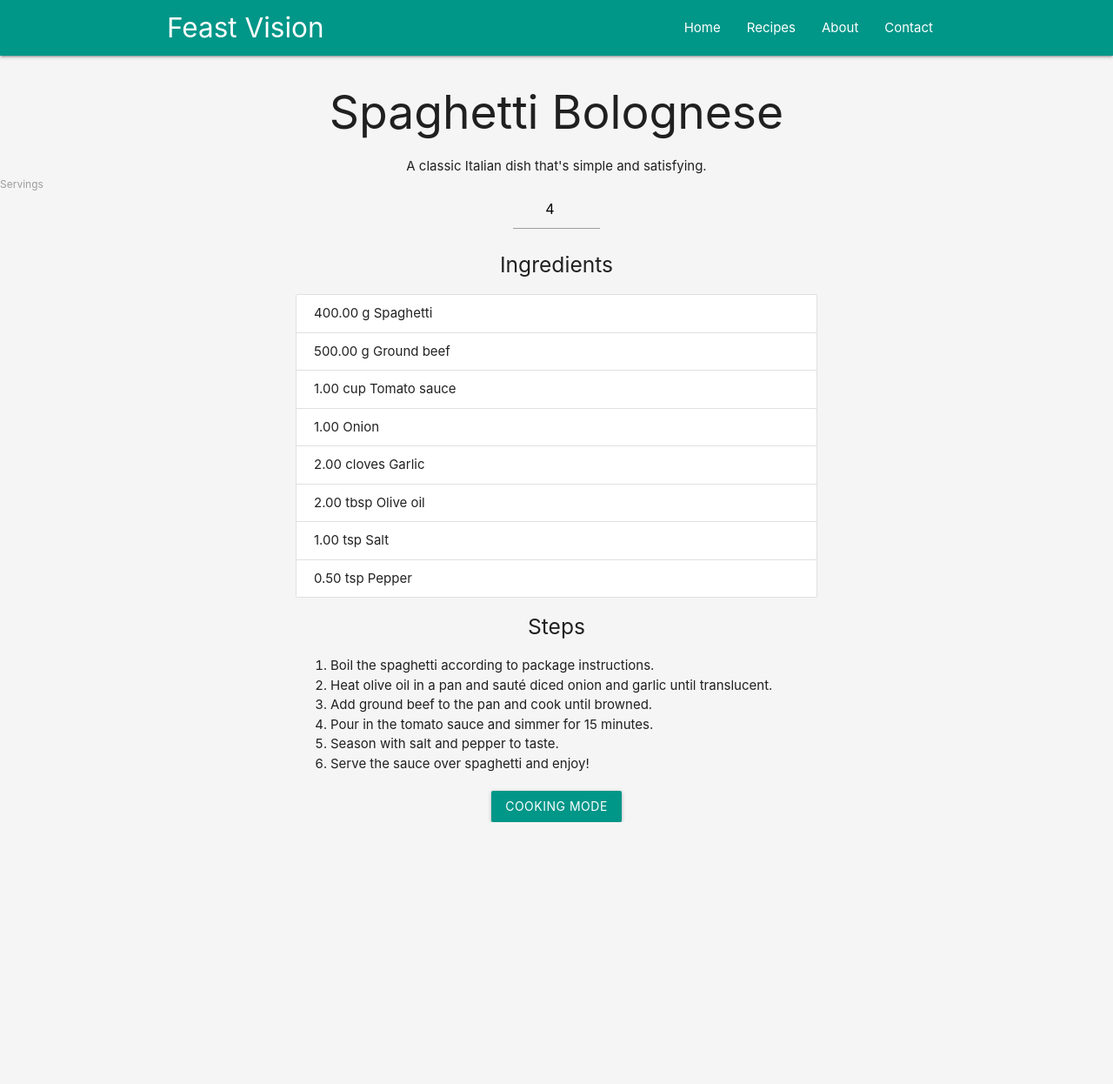
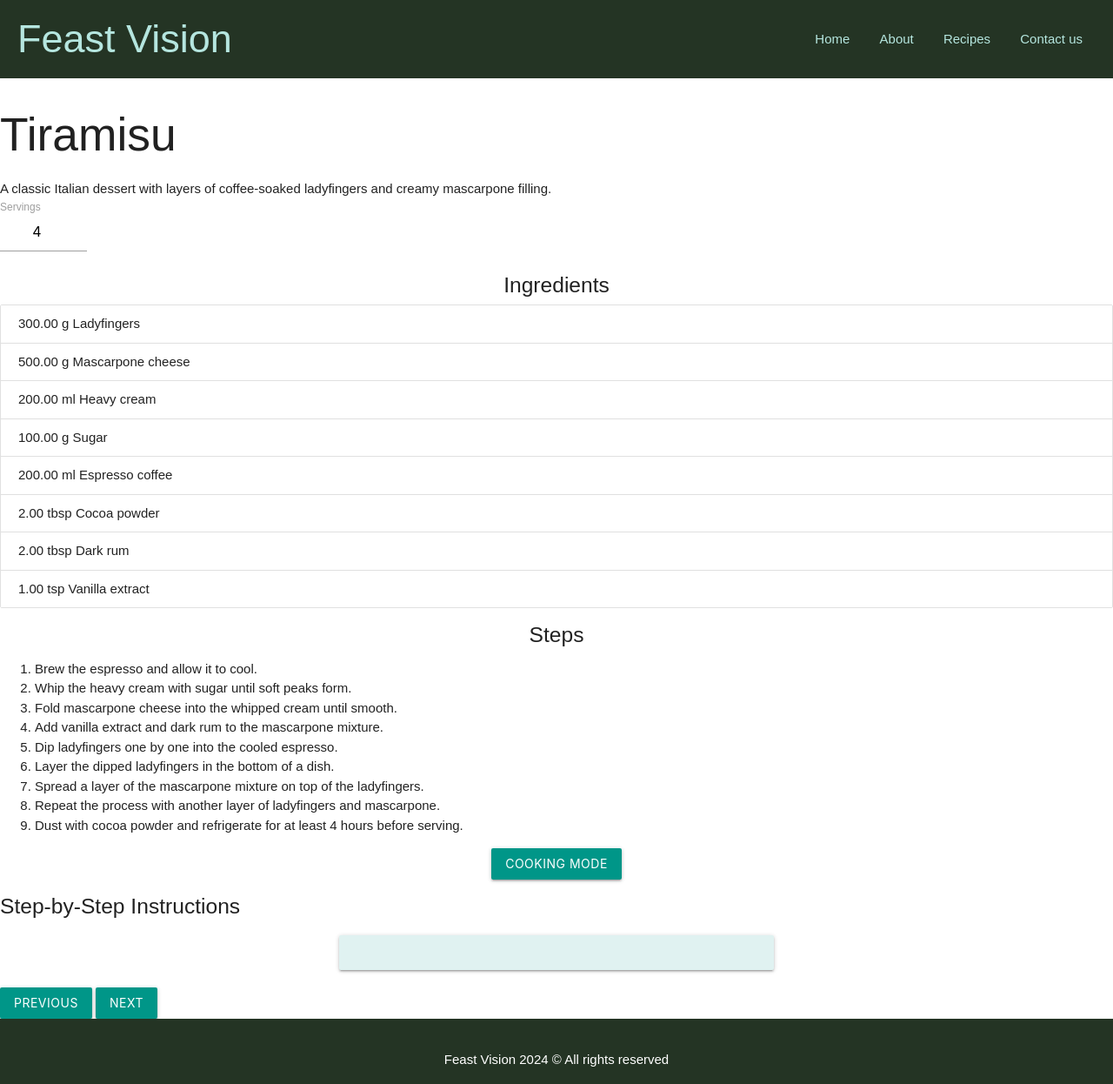
Before and after one commit to n-aantaa/feastvision, a website: page pages/recipe-details.html in a window 1280 px wide. Shown: the whole page at 87% size. Before the commit the page ends 945 px from the top, so only its background shows below. Drawn offline with nearby package versions, Linux system fonts and the light colour scheme.

Commit message:
final project

```diff
--- /dev/null
+++ b/js/details.js
@@ -0,0 +1,100 @@
+document.addEventListener('DOMContentLoaded', function () {
+    const recipe = {
+        title: 'Tiramisu',
+        description: 'A classic Italian dessert with layers of coffee-soaked ladyfingers and creamy mascarpone filling.',
+        ingredients: [
+            { name: 'Ladyfingers', quantity: 300, unit: 'g' },
+            { name: 'Mascarpone cheese', quantity: 500, unit: 'g' },
+            { name: 'Heavy cream', quantity: 200, unit: 'ml' },
+            { name: 'Sugar', quantity: 100, unit: 'g' },
+            { name: 'Espresso coffee', quantity: 200, unit: 'ml' },
+            { name: 'Cocoa powder', quantity: 2, unit: 'tbsp' },
+            { name: 'Dark rum', quantity: 2, unit: 'tbsp' },
+            { name: 'Vanilla extract', quantity: 1, unit: 'tsp' }
+        ],
+        steps: [
+            'Brew the espresso and allow it to cool.',
+            'Whip the heavy cream with sugar until soft peaks form.',
+            'Fold mascarpone cheese into the whipped cream until smooth.',
+            'Add vanilla extract and dark rum to the mascarpone mixture.',
+            'Dip ladyfingers one by one into the cooled espresso.',
+            'Layer the dipped ladyfingers in the bottom of a dish.',
+            'Spread a layer of the mascarpone mixture on top of the ladyfingers.',
+            'Repeat the process with another layer of ladyfingers and mascarpone.',
+            'Dust with cocoa powder and refrigerate for at least 4 hours before serving.'
+        ]
+    };
+
+    const recipeTitle = document.getElementById('recipe-title');
+    const recipeDescription = document.getElementById('recipe-description');
+    const ingredientsList = document.getElementById('ingredients-list');
+    const stepsList = document.getElementById('steps-list');
+    const portionInput = document.getElementById('portion-input');
+    const cookingMode = document.getElementById('cooking-mode');
+    const toggleCookingMode = document.getElementById('toggle-cooking-mode');
+    const currentStepCard = document.getElementById('current-step');
+    const prevStepButton = document.getElementById('prev-step');
+    const nextStepButton = document.getElementById('next-step');
+
+    recipeTitle.textContent = recipe.title;
+    recipeDescription.textContent = recipe.description;
+
+    function renderIngredients(servings) {
+        ingredientsList.innerHTML = '';
+        recipe.ingredients.forEach(ingredient => {
+            const quantity = (ingredient.quantity / 4) * servings;
+            const ingredientHTML = `
+                        <li class="collection-item">
+                            ${quantity.toFixed(2)} ${ingredient.unit} ${ingredient.name}
+                        </li>
+                    `;
+            ingredientsList.insertAdjacentHTML('beforeend', ingredientHTML);
+        });
+    }
+
+    function renderSteps() {
+        stepsList.innerHTML = '';
+        recipe.steps.forEach((step, index) => {
+            const stepHTML = `<li>${step}</li>`;
+            stepsList.insertAdjacentHTML('beforeend', stepHTML);
+        });
+    }
+
+    portionInput.addEventListener('input', () => {
+        const servings = parseInt(portionInput.value, 10);
+        if (!isNaN(servings) && servings > 0) {
+            renderIngredients(servings);
+        }
+    });
+
+    let currentStepIndex = 0;
+
+    function updateCookingStep() {
+        currentStepCard.textContent = recipe.steps[currentStepIndex];
+        prevStepButton.disabled = currentStepIndex === 0;
+        nextStepButton.disabled = currentStepIndex === recipe.steps.length - 1;
+    }
+
+    toggleCookingMode.addEventListener('click', () => {
+        cookingMode.style.display = cookingMode.style.display === 'block' ? 'none' : 'block';
+        currentStepIndex = 0;
+        updateCookingStep();
+    });
+
+    prevStepButton.addEventListener('click', () => {
+        if (currentStepIndex > 0) {
+            currentStepIndex--;
+            updateCookingStep();
+        }
+    });
+
+    nextStepButton.addEventListener('click', () => {
+        if (currentStepIndex < recipe.steps.length - 1) {
+            currentStepIndex++;
+            updateCookingStep();
+        }
+    });
+
+    renderIngredients(4);
+    renderSteps();
+});
--- a/pages/recipe-details.html
+++ b/pages/recipe-details.html
@@ -5,43 +5,23 @@
   <meta name="viewport" content="width=device-width, initial-scale=1.0">
   <title>Recipe Details - Feast Vision</title>
   <link href="https://cdnjs.cloudflare.com/ajax/libs/materialize/1.0.0/css/materialize.min.css" rel="stylesheet">
-  <style>
-    body {
-      background-color: #f5f5f5;
-    }
-    .recipe-header {
-      text-align: center;
-      margin: 20px 0;
-    }
-    .ingredients-list, .steps-list {
-      margin: 20px auto;
-      max-width: 600px;
-    }
-    .cooking-mode {
-      display: none;
-      text-align: center;
-    }
-  </style>
+  <link rel="stylesheet" href="../styles/recipes.css">
 </head>
 <body>
 
-<!-- Navbar -->
-<nav class="teal">
-  <div class="nav-wrapper container">
-    <a href="#" class="brand-logo">Feast Vision</a>
-    <ul class="right hide-on-med-and-down">
-      <li><a href="index.html">Home</a></li>
-      <li><a href="recipes.html">Recipes</a></li>
-      <li><a href="about.html">About</a></li>
-      <li><a href="contact.html">Contact</a></li>
-    </ul>
+<header class="valign-wrapper">
+  <div class="logo left">Feast Vision</div>
+  <div class="menu right">
+    <a href="index.html">Home</a>
+    <a href="about.html">About</a>
+    <a href="recipes.html">Recipes</a>
+    <a href="contact.html">Contact us</a>
   </div>
-</nav>
+</header>
 
-<!-- Recipe Header -->
 <div class="recipe-header">
-  <h2 id="recipe-title">Spaghetti Bolognese</h2>
-  <p id="recipe-description">A classic Italian dish that's simple and satisfying.</p>
+  <h2 id="recipe-title">Tiramisu</h2>
+  <p id="recipe-description">A classic Italian dessert with layers of coffee-soaked ladyfingers and creamy mascarpone filling.</p>
   <div class="input-field">
     <input type="number" id="portion-input" min="1" value="4" style="width: 100px; text-align: center;">
     <label for="portion-input">Servings</label>
@@ -75,112 +55,14 @@
   <button class="btn teal" id="next-step">Next</button>
 </div>
 
+<footer class="page-footer" style="background-color: #243424;">
+  <p class="center">Feast Vision 2024 &copy All rights reserved</p>
+</footer>
+
 <!-- Materialize JS -->
 <script src="https://cdnjs.cloudflare.com/ajax/libs/materialize/1.0.0/js/materialize.min.js"></script>
-<script>
-  document.addEventListener('DOMContentLoaded', function () {
-    // Recipe data
-    const recipe = {
-      title: 'Spaghetti Bolognese',
-      description: 'A classic Italian dish that\'s simple and satisfying.',
-      ingredients: [
-        { name: 'Spaghetti', quantity: 400, unit: 'g' },
-        { name: 'Ground beef', quantity: 500, unit: 'g' },
-        { name: 'Tomato sauce', quantity: 1, unit: 'cup' },
-        { name: 'Onion', quantity: 1, unit: '' },
-        { name: 'Garlic', quantity: 2, unit: 'cloves' },
-        { name: 'Olive oil', quantity: 2, unit: 'tbsp' },
-        { name: 'Salt', quantity: 1, unit: 'tsp' },
-        { name: 'Pepper', quantity: 0.5, unit: 'tsp' }
-      ],
-      steps: [
-        'Boil the spaghetti according to package instructions.',
-        'Heat olive oil in a pan and sauté diced onion and garlic until translucent.',
-        'Add ground beef to the pan and cook until browned.',
-        'Pour in the tomato sauce and simmer for 15 minutes.',
-        'Season with salt and pepper to taste.',
-        'Serve the sauce over spaghetti and enjoy!'
-      ]
-    };
+<script src="../js/details.js">
 
-    // Elements
-    const recipeTitle = document.getElementById('recipe-title');
-    const recipeDescription = document.getElementById('recipe-description');
-    const ingredientsList = document.getElementById('ingredients-list');
-    const stepsList = document.getElementById('steps-list');
-    const portionInput = document.getElementById('portion-input');
-    const cookingMode = document.getElementById('cooking-mode');
-    const toggleCookingMode = document.getElementById('toggle-cooking-mode');
-    const currentStepCard = document.getElementById('current-step');
-    const prevStepButton = document.getElementById('prev-step');
-    const nextStepButton = document.getElementById('next-step');
-
-    // Populate recipe details
-    recipeTitle.textContent = recipe.title;
-    recipeDescription.textContent = recipe.description;
-
-    function renderIngredients(servings) {
-      ingredientsList.innerHTML = '';
-      recipe.ingredients.forEach(ingredient => {
-        const quantity = (ingredient.quantity / 4) * servings;
-        const ingredientHTML = `
-                        <li class="collection-item">
-                            ${quantity.toFixed(2)} ${ingredient.unit} ${ingredient.name}
-                        </li>
-                    `;
-        ingredientsList.insertAdjacentHTML('beforeend', ingredientHTML);
-      });
-    }
-
-    function renderSteps() {
-      stepsList.innerHTML = '';
-      recipe.steps.forEach((step, index) => {
-        const stepHTML = `<li>${step}</li>`;
-        stepsList.insertAdjacentHTML('beforeend', stepHTML);
-      });
-    }
-
-    // Handle portion adjustment
-    portionInput.addEventListener('input', () => {
-      const servings = parseInt(portionInput.value, 10);
-      if (!isNaN(servings) && servings > 0) {
-        renderIngredients(servings);
-      }
-    });
-
-    // Cooking Mode Logic
-    let currentStepIndex = 0;
-
-    function updateCookingStep() {
-      currentStepCard.textContent = recipe.steps[currentStepIndex];
-      prevStepButton.disabled = currentStepIndex === 0;
-      nextStepButton.disabled = currentStepIndex === recipe.steps.length - 1;
-    }
-
-    toggleCookingMode.addEventListener('click', () => {
-      cookingMode.style.display = cookingMode.style.display === 'block' ? 'none' : 'block';
-      currentStepIndex = 0;
-      updateCookingStep();
-    });
-
-    prevStepButton.addEventListener('click', () => {
-      if (currentStepIndex > 0) {
-        currentStepIndex--;
-        updateCookingStep();
-      }
-    });
-
-    nextStepButton.addEventListener('click', () => {
-      if (currentStepIndex < recipe.steps.length - 1) {
-        currentStepIndex++;
-        updateCookingStep();
-      }
-    });
-
-    // Initial render
-    renderIngredients(4);
-    renderSteps();
-  });
 </script>
 </body>
 </html>
--- a/styles/recipes.css
+++ b/styles/recipes.css
@@ -29,34 +29,17 @@ header a {
 .menu{
     justify-self: center;
 }
-.hero {
-    background-image: url('../images/indian.jpg');
-    background-size: cover;
-    background-position: center;
-    height: 30rem;
-    color: #b5e6df;
-    /*padding: 100px 20px;*/
-}
-.hero-text{
-    width: 100%;
-}
-.hero-text h1 {
-    font-size: 5rem;
-    margin: 0;
-    background-color: rgba(0,0,0,0.4);
-}
-
-.breakfast-section {
-    display: flex;
-    align-items: center;
-    justify-content: space-between;
-    padding: 50px 20px;
-    background-color: #ccc;
+.card{
+    height: 40%;
 }
 
 
+
 .filter-section {
-    width: 30%;
+    display: flex;
+}
+.filter-section div{
+    margin: auto 1rem;
 }
 
 footer {
```
Also changed, not shown: js/search.js (+9 -9 lines), pages/about.html (+26 -5 lines), pages/index.html (+8 -8 lines), pages/recipes.html (+1 -1 lines).
